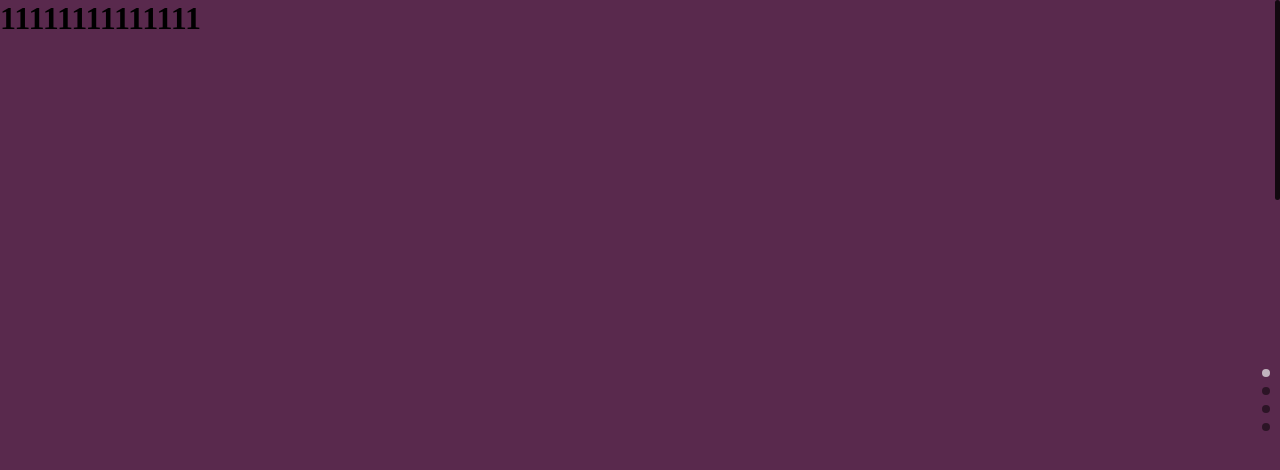
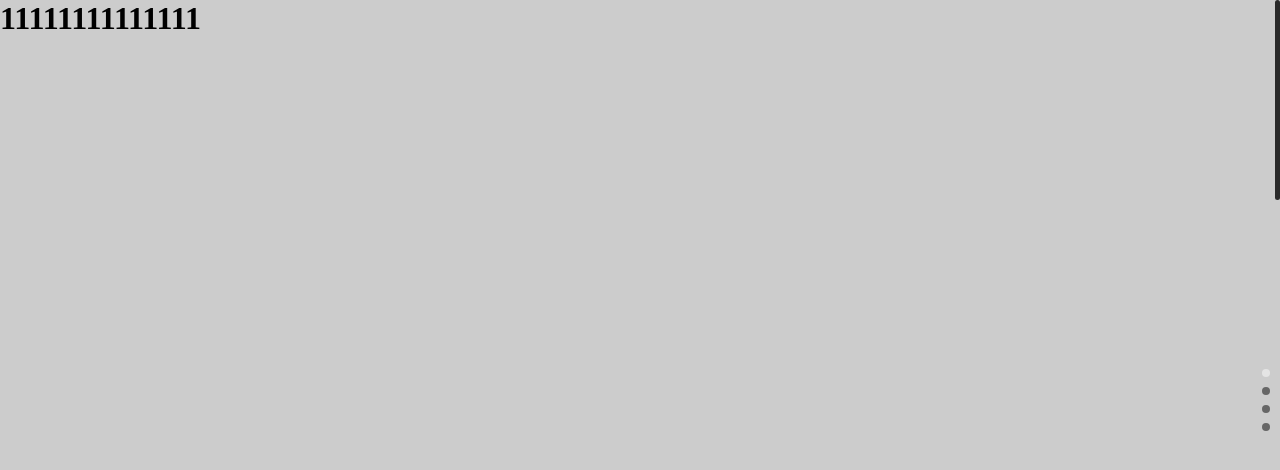
Before and after one commit to YMBo/myfullpage, a plain HTML site: page index.html in a window 1280 px wide. Drawn offline with Linux system fonts and the light colour scheme.

Commit message:
page1背景色

```diff
--- a/css/fullpage.css
+++ b/css/fullpage.css
@@ -5,7 +5,7 @@
 	top: 0;
 }
 #pagepiling .section:nth-child(1){
-	background: #59294D;
+	background: #ccc;
 }
 #pagepiling .section:nth-child(2){
 	background: #1FA67A;
```
